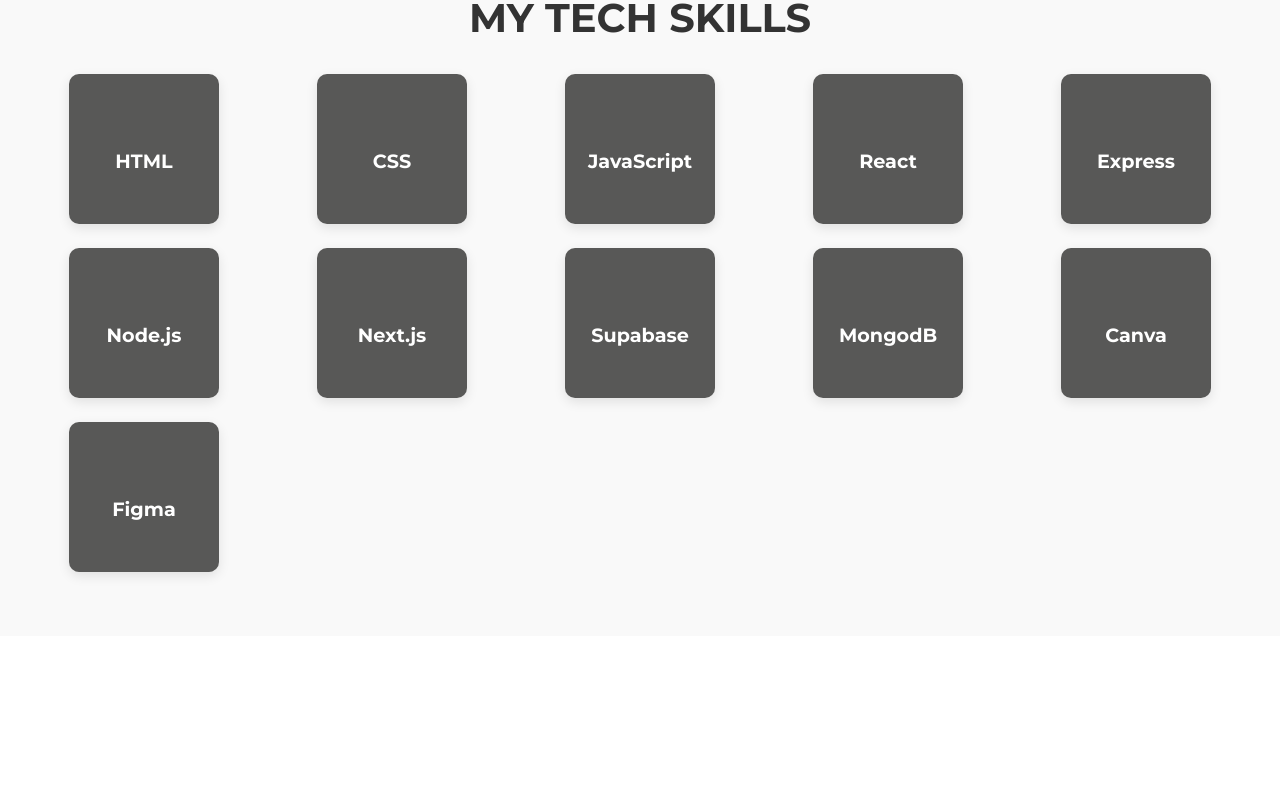
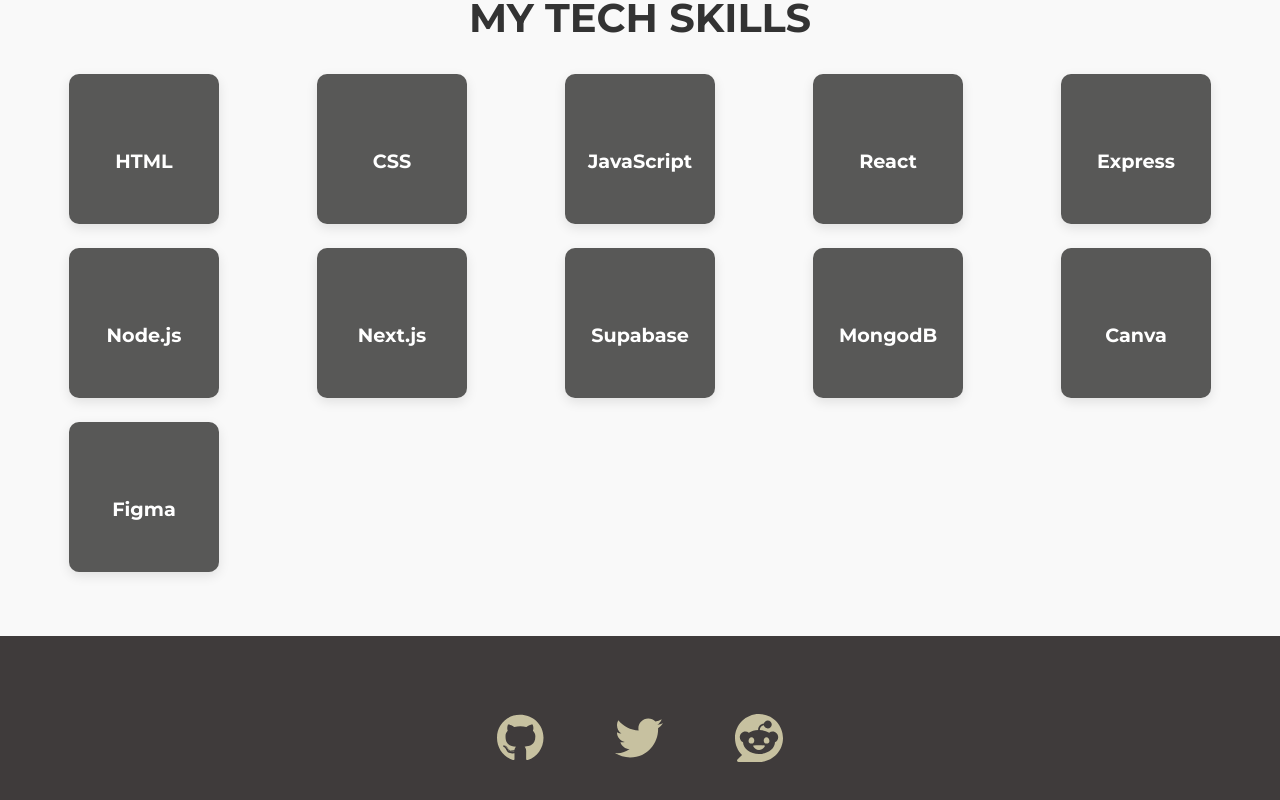
Before and after one commit to menoo-o/Menoo-s, a Next.js app: page / in a window 1280 px wide. Shown: the part 1838-2638 px from the top of the page. Before the commit the page ends 2474 px from the top, so only its background shows below. Built offline with nearby package versions, Linux system fonts and the light colour scheme.

Commit message:
landing pg almost

```diff
--- /dev/null
+++ b/app/components/social/SocialLinks.module.css
@@ -0,0 +1,49 @@
+/* Container for the social links section */
+.socialLinksContainer {
+    text-align: center;
+    padding: 4rem 2rem;
+    background-color: #3f3b3b;
+  }
+
+  /* Heading style */
+  .heading {
+    font-size: 2.1rem;
+    font-weight: bold;
+    margin-bottom: 1.5rem;
+    color: #f8f8f8;
+    text-transform: uppercase;
+    display: none;
+  }
+
+  /* Style for the container that holds all social links */
+  .socialLinks {
+    display: flex;
+    justify-content: center;
+    gap: 2rem;
+  }
+
+  /* Individual link styling */
+  .socialLink {
+    display: inline-block;
+    transition: transform 0.3s ease, color 0.3s ease;
+    font-size: 3rem; /* Adjust size of the icons */
+    color: #c7c1a0;
+    padding: 10px 20px;
+  }
+
+  /* Hover effects for icons */
+  .socialLink:hover {
+    transform: translateY(-3px); /* Slight lift effect */
+    color: #c7c1a0; /* Change color on hover */
+  }
+
+  /* Responsive design for smaller screens */
+  @media (max-width: 768px) {
+    .socialLinks {
+      gap: 1rem;
+    }
+
+    .socialLink {
+      font-size: 1.8rem; /* Smaller icon size on smaller screens */
+    }
+  }
--- /dev/null
+++ b/app/components/social/SocialLinks.tsx
@@ -0,0 +1,36 @@
+import Link from 'next/link';
+import { FontAwesomeIcon } from '@fortawesome/react-fontawesome';
+import { faGithub, faTwitter, faReddit } from '@fortawesome/free-brands-svg-icons';
+import styles from './SocialLinks.module.css';
+
+
+export default function SocialLinks() {
+  return (
+    <div className={styles.socialLinksContainer}>
+      <h3 className={styles.heading}>Follow Me</h3>
+      <div className={styles.socialLinks}>
+
+        <Link href="https://github.com/menoo-o" rel="noopener noreferrer" className={styles.socialLink}  target='_blank' >
+
+            <FontAwesomeIcon icon={faGithub} className={styles.icon} />
+
+        </Link>
+
+
+        <Link href="https://x.com/Thisismeeno" rel="noopener noreferrer" className={styles.socialLink}  target='_blank'>
+
+            <FontAwesomeIcon icon={faTwitter} className={styles.icon} />
+
+        </Link>
+
+
+        <Link href="https://www.reddit.com/u/menoo_027" rel="noopener noreferrer" className={styles.socialLink}  target='_blank'>
+
+            <FontAwesomeIcon icon={faReddit} className={styles.icon} />
+
+        </Link>
+
+      </div>
+    </div>
+  );
+}
--- a/app/layout.tsx
+++ b/app/layout.tsx
@@ -1,6 +1,10 @@
 import type { Metadata } from "next";
 import "./globals.css";
 import Navbar from "./components/Navbar/Navbar";
+
+import { config } from '@fortawesome/fontawesome-svg-core'
+import '@fortawesome/fontawesome-svg-core/styles.css'
+config.autoAddCss = false
 
 
 export const metadata: Metadata = {
--- a/app/page.tsx
+++ b/app/page.tsx
@@ -1,6 +1,7 @@
 import Hero from "./components/Hero/Hero";
 import Process from "./components/Process/Process";
 import TechSkills from "./components/Tech/Tech";
+import SocialLinks from "./components/social/SocialLinks";
 
 export default function Home() {
   return (
@@ -8,6 +9,7 @@
       <Hero />
       <Process />
       <TechSkills />
+      <SocialLinks />
     </>
   );
 }
```
Also changed, not shown: package.json (+8 -5 lines), 1 other file (tests, documents, lock files or other folders).
